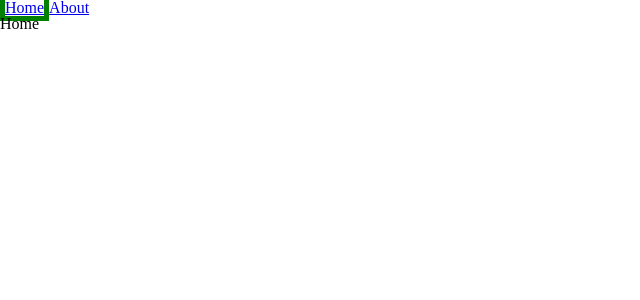
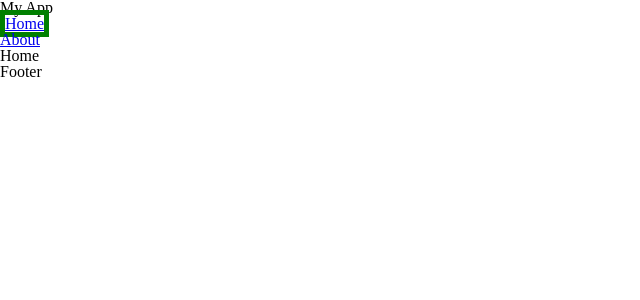
Before and after one commit to KarinaMilko/react-app_CW, a React (Vite) app: page / in a window 1280 px wide. Shown: the top 300 px of the page, without its empty margins (0-640 px from the left). Built offline with nearby package versions, Linux system fonts and the light colour scheme.

Commit message:
Add Outlet

```diff
--- a/src/App.jsx
+++ b/src/App.jsx
@@ -346,6 +346,7 @@ import { useEffect } from "react";
 import {
   Link,
   NavLink,
+  Outlet,
   Route,
   BrowserRouter as Router,
   Routes,
@@ -361,36 +362,50 @@ const linkStyle = ({ isActive }) =>
 function App() {
   return (
     <Router>
-      <NavLink to="/" style={linkStyle}>
-        Home
-      </NavLink>
-      <NavLink to="/about" style={linkStyle}>
-        About
-      </NavLink>
       <Routes>
-        <Route path="/" element={<Home />} />
-        <Route path="/about" element={<About />} />
-        <Route path="*" element={<NotFound />} />
+        <Route path="/" element={<BasePage />}>
+          <Route index element={<Home />} />
+          <Route path="/about" element={<About />} />
+          <Route path="*" element={<NotFound />} />
+        </Route>
       </Routes>
     </Router>
   );
 }
 
-// Link змінює location (host:port/location)
-// Router підписаний на зміну location
-// Коли location змінюєтиься, то Router шукає відповідний Route
-// і виводе з нього element / Component
-
 export default App;
 
-function Home() {
-  return <div>Home</div>;
+function BasePage() {
+  return (
+    <>
+      <Header />
+      {/* Вбудуй що потрібно */}
+      <Outlet />
+      <footer>Footer</footer>
+    </>
+  );
 }
-
-function About() {
-  return <div>About</div>;
+function Header() {
+  return (
+    <header>
+      <h1>My App</h1>
+      <nav>
+        <ul>
+          <li>
+            <NavLink to="/" style={linkStyle}>
+              Home
+            </NavLink>
+          </li>
+          <li>
+            <NavLink to="/about" style={linkStyle}>
+              About
+            </NavLink>
+          </li>
+        </ul>
+      </nav>
+    </header>
+  );
 }
-
 function NotFound() {
   const navigate = useNavigate();
 
@@ -408,3 +423,14 @@ function NotFound() {
     </div>
   );
 }
+function Home() {
+  return (
+    <>
+      <div>Home</div>
+    </>
+  );
+}
+
+function About() {
+  return <div>About</div>;
+}
```
